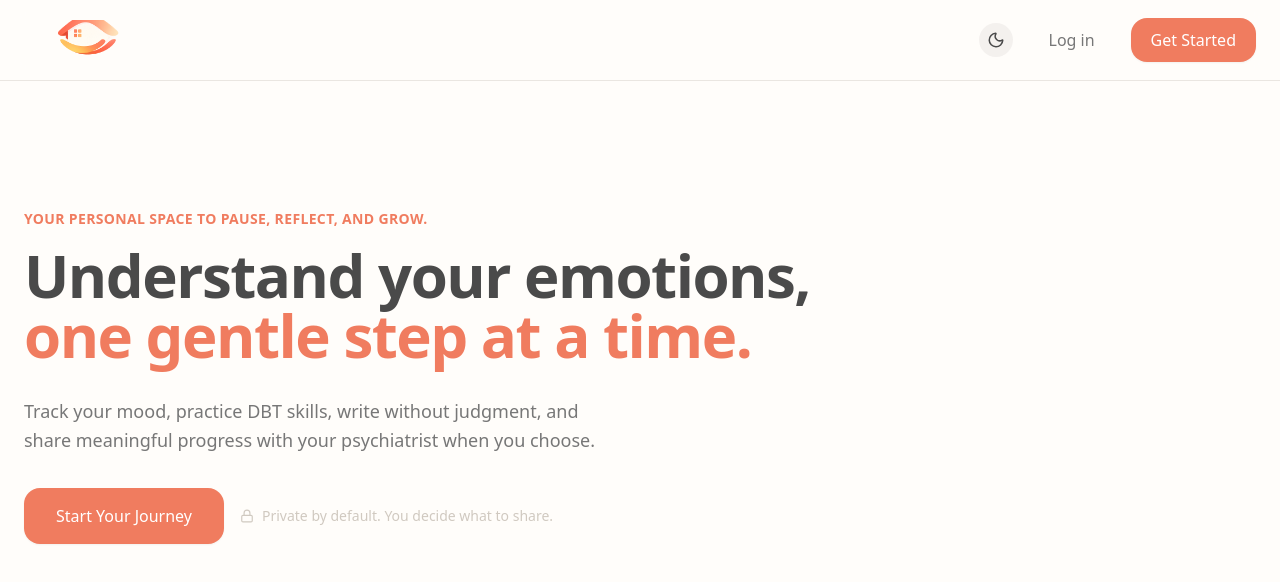
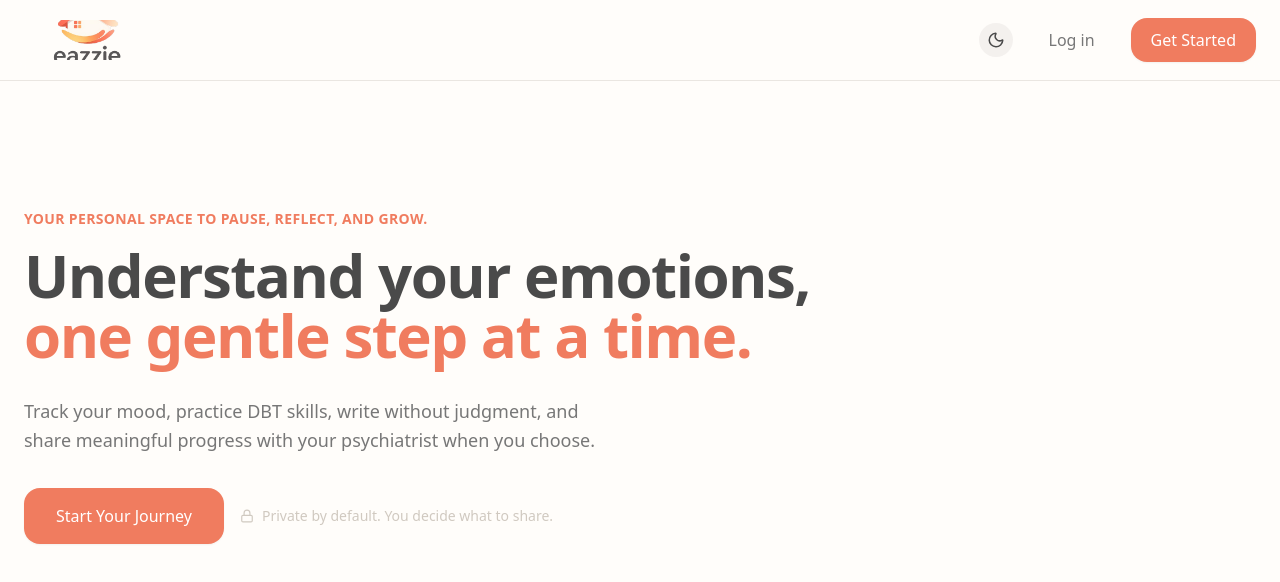
Before and after one commit to airenmeyy/app-eazzie, a React (Vite) app: page / in a window 1280 px wide. Shown: the top 582 px of the page. Built offline with nearby package versions, Linux system fonts and the light colour scheme.

Commit message:
Update App.jsx

```diff
--- a/src/App.jsx
+++ b/src/App.jsx
@@ -24,7 +24,7 @@ const initialSafetyPlan = {
 const AppContext = createContext();
 
 const Logo = ({ type = 'full', className = 'h-8' }) => {
-  const src = '/logo1.png';
+  const src = '/Untitled design.svg';
   return (
     <div className={`flex items-center justify-center overflow-hidden ${className} w-28 sm:w-32 dark:bg-white/90 dark:px-2 dark:rounded-xl transition-colors`}>
       <img
```
